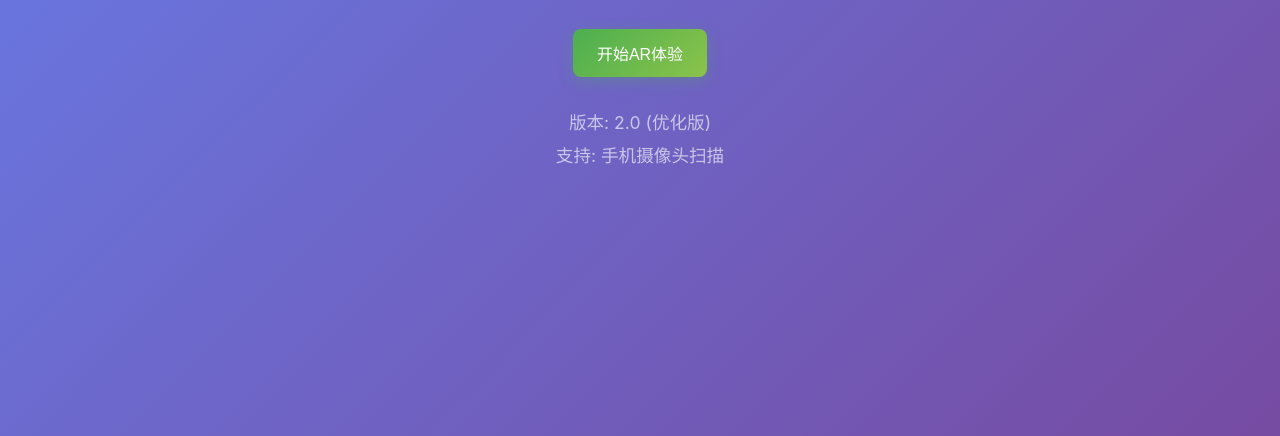
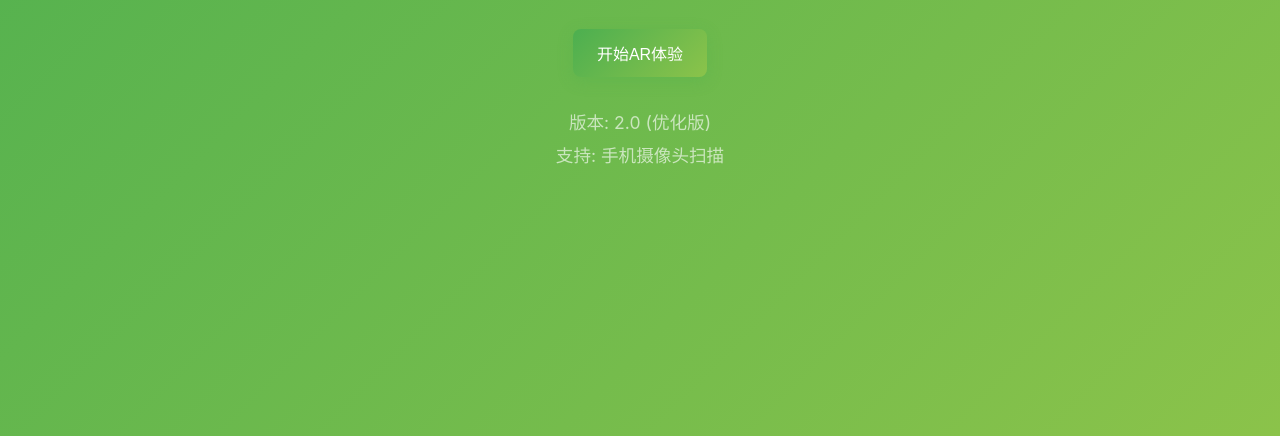
Before and after one commit to T0TQWQ/AR2, a website built with Vite: page index.html in a window 1280 px wide. Shown: the part 364-800 px from the top of the page. Built offline with nearby package versions, Linux system fonts and the light colour scheme.

Commit message:
feat: 修改页面底色为绿色渐变

```diff
--- a/style.css
+++ b/style.css
@@ -6,7 +6,7 @@
 
 body {
     font-family: -apple-system, BlinkMacSystemFont, 'Segoe UI', Roboto, sans-serif;
-    background: linear-gradient(135deg, #667eea 0%, #764ba2 100%);
+    background: linear-gradient(135deg, #4CAF50 0%, #8BC34A 100%);
     color: #333;
     overflow: hidden;
     height: 100vh;
@@ -36,7 +36,7 @@ body {
 
 /* 加载界面 - 默认隐藏 */
 #loadingScreen {
-    background: linear-gradient(135deg, #667eea 0%, #764ba2 100%);
+    background: linear-gradient(135deg, #4CAF50 0%, #8BC34A 100%);
     z-index: 1000;
     display: none; /* 默认隐藏 */
 }
@@ -85,7 +85,7 @@ body {
 
 /* 启动界面 - 默认显示 */
 #startScreen {
-    background: linear-gradient(135deg, #667eea 0%, #764ba2 100%);
+    background: linear-gradient(135deg, #4CAF50 0%, #8BC34A 100%);
     display: flex; /* 默认显示 */
 }
 
```
Also changed, not shown: dist/assets/main-CPS_smad.js, dist/assets/main-DXmhiqW7.css (deleted), dist/assets/main-foWCno9v.css (added), dist/index.html, 2 other files.
